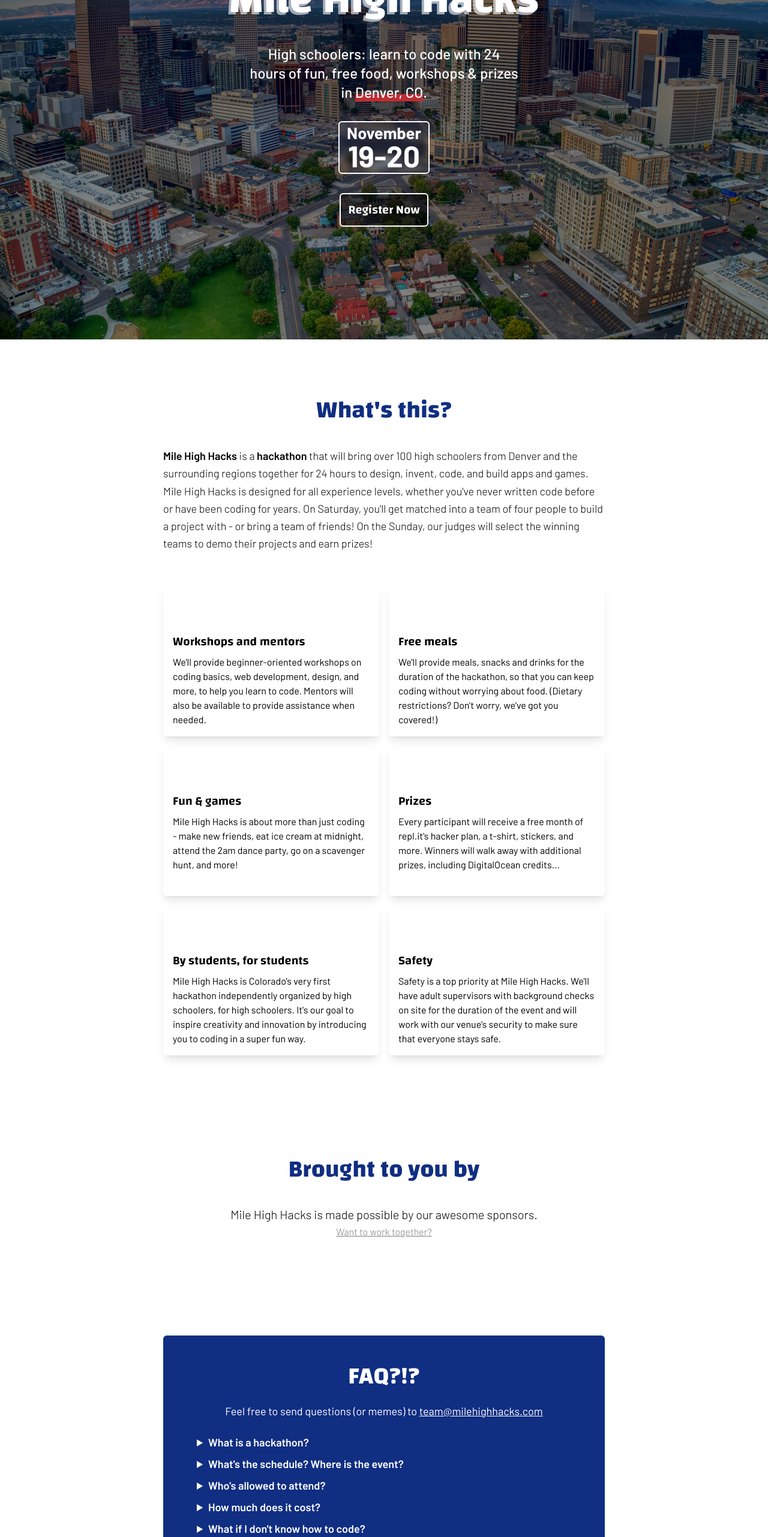
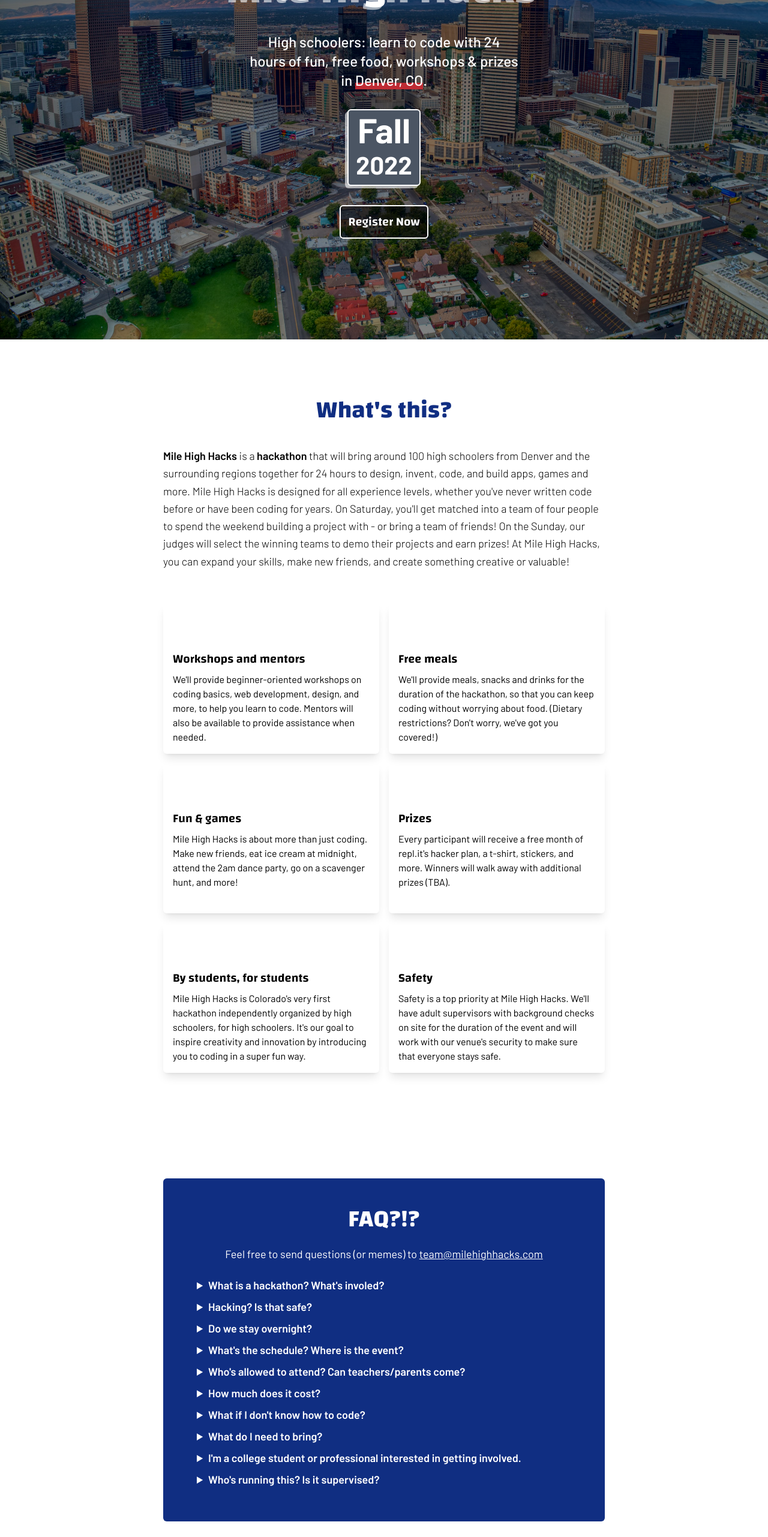
Before and after one commit to mhhacks/website, a Next.js app: page / in a window 1280 px wide. Shown: the part 234-2797 px from the top of the page at 60% size. Built offline with nearby package versions, Linux system fonts and the light colour scheme; some icons are missing.

Commit message:
i wonder what flies think about

```diff
--- a/components/HomeLayout.tsx
+++ /dev/null
@@ -1,21 +0,0 @@
-import AnalyticsScript from './AnalyticsScript'
-import Footer from './Footer'
-import Landing from './Landing'
-import Navbar from './Navbar'
-
-const HomeLayout: React.FC = ({ children }) => {
-  return (
-    <div>
-      <AnalyticsScript />
-      <Navbar />
-
-      <Landing />
-
-      <div className="mx-auto max-w-3xl px-4">{children}</div>
-
-      <Footer />
-    </div>
-  )
-}
-
-export default HomeLayout
--- a/components/Landing.tsx
+++ b/components/Landing.tsx
@@ -10,7 +10,7 @@
 const bgImg = (
   <div
     className={clsx(
-      'brightness-50 saturate-[1.5] absolute w-full h-full',
+      'brightness-50 saturate-[1.6] absolute w-full h-full',
       glitchStyles.img
     )}
   />
@@ -42,20 +42,26 @@
           workshops & prizes in <span className="location">Denver, CO</span>.
         </p>
 
-        <div className="rounded-md px-3 py-1 border-2 border-white font-bold leading-none backdrop-blur-sm">
-          <div className="text-[1.7rem]">November</div>
-          <div className="text-[3.1rem]">19-20</div>
+        <div className="mhh-date rounded-md px-3 py-1 border-2 border-white font-bold leading-none bg-gray-600">
+          <div className="text-[3.6rem]">Fall</div>
+          <div className="text-[2.6rem] my-2">2022</div>
         </div>
 
         <Link href="/preregister">
           <a>
-            <Button dark className="text-3xl font-heading">Register Now</Button>
+            <Button dark className="text-3xl font-heading">
+              Register Now
+            </Button>
           </a>
         </Link>
 
         <style jsx>{`
           .mhh-header {
             text-shadow: -4px 4px 0px rgba(255, 255, 255, 0.6);
+          }
+
+          .mhh-date {
+            box-shadow: -4px 4px 0px rgba(255, 255, 255, 0.6);
           }
 
           .location {
--- a/components/Sections/Details.mdx
+++ b/components/Sections/Details.mdx
@@ -1,12 +1,12 @@
 <p className="text-lg leading-relaxed font-light">
 
 **Mile High Hacks** is a **hackathon** that will bring
-over 100 high schoolers from Denver and the surrounding regions
-together for 24 hours to design, invent, code, and build apps and
-games. Mile High Hacks is designed for all experience levels, whether
+around 100 high schoolers from Denver and the surrounding regions
+together for 24 hours to design, invent, code, and build apps,
+games and more. Mile High Hacks is designed for all experience levels, whether
 you've never written code before or have been coding for years.
 On Saturday, you'll get matched into a team of four
-people to build a project with - or bring a team of friends! On the
+people to spend the weekend building a project with - or bring a team of friends! On the
 Sunday, our judges will select the winning teams to demo their
-projects and earn prizes!
+projects and earn prizes! At Mile High Hacks, you can expand your skills, make new friends, and create something creative or valuable!
 </p>
--- a/components/Sections/FAQ.mdx
+++ b/components/Sections/FAQ.mdx
@@ -2,9 +2,23 @@
 
 <details>
 
-<summary>What is a hackathon?</summary>
+<summary>What is a hackathon? What's involed?</summary>
 
-A hackathon is a fun event where students work together to brainstorm, code, design, and present projects, such as apps, websites, and hardware. At MAHacks, you can expand your skills, make new friends, and create something valuable! **No, we aren't destructively "hacking" servers or databases** - in this context, the word "hacking" means building things using code. MAHacks is safe, supervised, and educational.
+A hackathon is a fun event where students work together to brainstorm, design, code, and present projects, such as apps, websites, and hardware. You'll spend most of the weekend attending workshops and working with your team to develop a website, app, game, robot, or something else. We'll also have times for food and games. Finally, on Sunday morning, you'll have the chance to present your project to our judges and other teams and win prizes.
+</details>
+
+<details>
+
+<summary>Hacking? Is that safe?</summary>
+
+**No, we aren't destructively "hacking" servers or databases** - in this context, the word "hacking" means building things using code. Mile High Hacks is safe, educational, and 100% legal.
+</details>
+
+<details>
+
+<summary>Do we stay overnight?</summary>
+
+Yes. **Mile High Hacks is a 24-hour, overnight event**. You'll arrive Saturday morning and stay until Sunday afternoon. We'll provide a dedicated sleeping area for you to rest in when you get tired. If you are unable to stay for the full duration of the event, please contact us beforehand.
 </details>
 
 <details>
@@ -16,61 +30,46 @@
 
 <details>
 
-<summary>Who's allowed to attend?</summary>
+<summary>Who's allowed to attend? Can teachers/parents come?</summary>
 
-**High schoolers from any school** are welcome! Middle school students who reach out to us at [team@milehighhacks.com](mailto:team@milehighhacks.com) are allowed on a case-by-case basis. We **do not allow parents**, teacher chaperones, or college students at the event, however, you can apply to be a mentor or supervisor by sending us an email.
+**High schoolers from any school** are welcome! Middle school students who reach out to us at [team@milehighhacks.com](mailto:team@milehighhacks.com) are allowed on a case-by-case basis. **We do not allow parents, teacher chaperones, or college students** at the event, unless you apply to be a mentor or supervisor by sending us an email.
 </details>
 
 <details>
 
 <summary>How much does it cost?</summary>
 
-**Nothing.** There will be workshops, prizes, merch, food, and fun, all at **zero cost** to you! Additionally, if you live in the Greater Denver Area and need help with travel expenses, please let us know.
+**Nothing.** There will be workshops, prizes, merch, food, and fun, all at **zero cost** to you! If you live in the Greater Denver Area and need help with travel expenses, please let us know.
 </details>
 
 <details>
 
 <summary>What if I don't know how to code?</summary>
 
-Everyone is welcome at MAHacks! **We'll have workshops for everyone who's willing to learn**. If you've never coded before, we'll walk you through setting up your computer, writing your first line of code, and completing your very first project. Mentors will be available to help you when you get stuck.
+Everyone is welcome at Mile High Hacks! **We'll have workshops for everyone who's willing to learn**. If you've never coded before, we'll walk you through setting up your computer, writing your first line of code, and completing your very first project. Mentors will be available to help you when you get stuck.
 </details>
 
 <details>
 
-<summary>What can I make?</summary>
+<summary>What do I need to bring?</summary>
 
-**Anything!** Your project can be a website, app, robot, or anything else you can come up with and build!
-</details>
-
-<details>
-
-<summary>What's the schedule?</summary>
-
-The schedule for MAHacks VI will be released soon! Stay tuned!
+You will need a laptop and charger, and anything else you want to hack on. **Make sure to bring your ID (government-issued permit or license if you have one)**! You will be notified of other required documents closer to the event, which your parent will need to sign. As you'll be staying overnight, bring any toiletries you'll need. Most importantly, bring a willingness to learn, have fun, and work with others!
 
 </details>
 
-<details>
-
-<summary>What should I bring?</summary>
-
-You will need a laptop and charger, and anything else you want to hack on. **Make sure to bring your ID (preferably government issued) and proof of vaccination**! You may be notified of other required documents, such as the waiver, closer to the event. Most importantly, bring a willingness to learn and have fun!
-
-</details>
-
-<details>
+{/* <details>
 
 <summary>What about COVID?</summary>
 
 We'll be following all CDC and state guidelines for events. N95-type masks will be required and provided. We're looking to provide COVID testing to attendees (if you can help, please reach out!).
 
-</details>
+</details> */}
 
 <details>
 
-<summary>I'm a college student/professional interested in getting involved. Can I mentor?</summary>
+<summary>I'm a college student or professional interested in getting involved.</summary>
 
-We are looking for college students and professionals skilled in software, mobile, or hardware development, graphic design, marketing, project management, or any area useful for hackathon participants. Mentors are free to work with multiple teams and guide them through issues, technical or otherwise, they're facing. If you are interested in mentoring, please reach out to team@mahacks.com.
+**We are looking for college students and professionals skilled in software, mobile, or hardware development, graphic design, marketing, project management, or any area useful for hackathon participants**. Mentors are free to work with multiple teams and guide them through issues, technical or otherwise, they're facing. If you are interested in mentoring or running a workshop, please reach out to team@milehighhacks.com.
 
 </details>
 
@@ -78,7 +77,7 @@
 
 <summary>Who's running this? Is it supervised?</summary>
 
-MAHacks is independently organized by a team of high schoolers, for high schoolers. We will have adult supervisors with background checks on site for the duration of the event, and will be working with building security and local law enforcement to ensure all participants' safety.  **If you have any questions or concerns about the safety of the event, please email team@mahacks.com**.
+Mile High Hacks is independently organized by a team of high schoolers, for high schoolers. We will have adult supervisors with background checks on site for the duration of the event, and will be working with building security and local law enforcement to ensure all participants' safety.  **If you have any questions or concerns about the safety of the event, please email team@milehighhacks.com**.
 
 </details>
 
--- a/components/Sections/InfoGrid.tsx
+++ b/components/Sections/InfoGrid.tsx
@@ -43,7 +43,7 @@
           icon={<HIcon glyph="emoji" size={48} className="text-purple-400" />}
           title="Fun & games"
         >
-          {`Mile High Hacks is about more than just coding - make new friends, eat
+          {`Mile High Hacks is about more than just coding. Make new friends, eat
           ice cream at midnight, attend the 2am dance party, go on a scavenger
           hunt, and more!`}
         </Card>
@@ -54,7 +54,7 @@
         >
           {`Every participant will receive a free month of repl.it's hacker
           plan, a t-shirt, stickers, and more. Winners will walk away with
-          additional prizes, including DigitalOcean credits...`}
+          additional prizes (TBA).`}
         </Card>
 
         <Card
--- a/pages/index.tsx
+++ b/pages/index.tsx
@@ -4,16 +4,21 @@
 import Details from 'components/Sections/Details.mdx'
 import Team from 'components/Sections/Team'
 import Meta from 'components/Meta'
-import Sponsors from 'components/Sections/Sponsors'
-import HomeLayout from 'components/HomeLayout'
 import InfoGrid from 'components/Sections/InfoGrid'
-import Icon from '@hackclub/icons'
+import Landing from 'components/Landing'
+import Navbar from 'components/Navbar'
+import AnalyticsScript from 'components/AnalyticsScript'
+import Footer from 'components/Footer'
 
 const Home: NextPage = () => {
   return (
-    <HomeLayout>
+    <div>
+      <AnalyticsScript />
       <Meta />
+      <Navbar />
+      <Landing />
 
+      <div className="mx-auto max-w-3xl px-4">
         <div>
           <div id="how-it-works" className="mb-20">
             <SectionHeading>What&apos;s this?</SectionHeading>
@@ -21,7 +26,7 @@
             <InfoGrid />
           </div>
 
-        <div id="sponsors">
+          {/* <div id="sponsors">
             <SectionHeading>Brought to you by</SectionHeading>
             <p className="text-center text-xl font-light leading-snug">
               Mile High Hacks is made possible by our awesome sponsors.
@@ -35,7 +40,7 @@
             </p>
 
             <Sponsors />
-        </div>
+          </div> */}
 
           <div className="pt-24" id="faq">
             <div className="p-12 bg-co-blue rounded-md text-white">
@@ -61,7 +66,10 @@
             <Team />
           </div>
         </div>
-    </HomeLayout>
+      </div>
+
+      <Footer />
+    </div>
   )
 }
 
```
Also changed, not shown: components/Effects/Dots.tsx (+15 -7 lines), next.config.js (+5 -5 lines), pages/preregister.tsx (+43 -20 lines), lib/util.ts (line endings or trailing spaces). Lines whose indentation alone changed are shown as unchanged.
